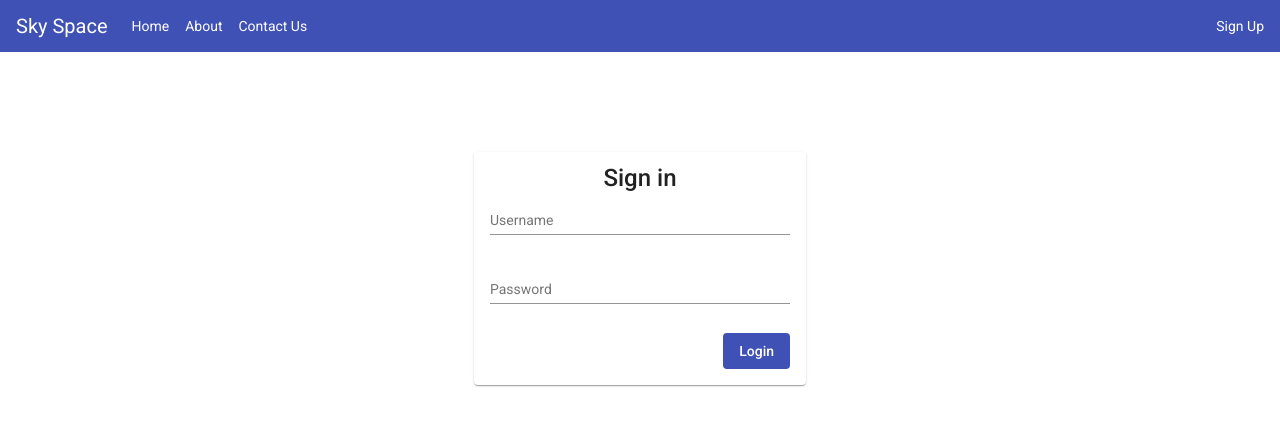
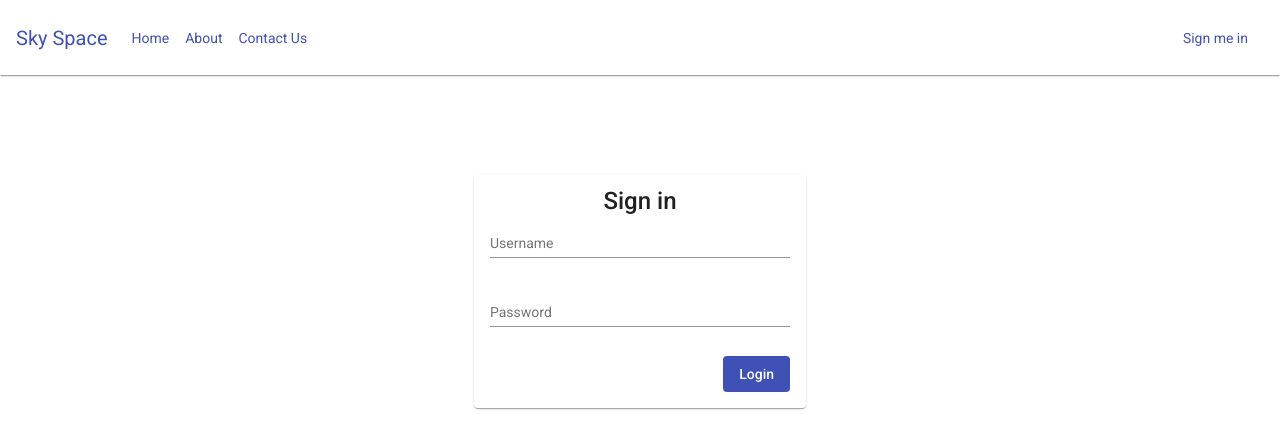
Before and after one commit to animesha10/web, an Angular app: page /login in a window 1280 px wide. Before the commit this address led to /. Shown: the top 448 px of the page. Built offline with nearby package versions, Linux system fonts and the light colour scheme.

Commit message:
Initial Commits

```diff
--- a/src/app/app-routing.module.ts
+++ b/src/app/app-routing.module.ts
@@ -1,8 +1,11 @@
 import { NgModule } from '@angular/core';
 import { Routes, RouterModule } from '@angular/router';
+import { LoginComponent } from './login/login.component';
 
 
-const routes: Routes = [];
+const routes: Routes = [
+  { path: 'login', component: LoginComponent }
+];
 
 @NgModule({
   imports: [RouterModule.forRoot(routes)],
--- a/src/app/app.component.html
+++ b/src/app/app.component.html
@@ -1,4 +1,3 @@
 <app-header></app-header>
-<app-login></app-login>
 
 <router-outlet></router-outlet>
--- a/src/app/header/header.component.html
+++ b/src/app/header/header.component.html
@@ -16,7 +16,7 @@
       </li>
     </ul>
     <span class="navbar-text white">
-      Sign Up
+        <a class="white nav-link" routerLink="/login">Sign me in</a>
     </span>
   </div>
 </nav>
--- a/src/app/header/header.component.less
+++ b/src/app/header/header.component.less
@@ -1,6 +1,11 @@
 .header-container{
-  background-color: #3f51b5;
+  background-color: white;
+  box-shadow: 0px 2px 1px -1px rgba(0, 0, 0, 0.2), 0px 1px 1px 0px rgba(0, 0, 0, 0.14), 0px 1px 3px 0px rgba(0, 0, 0, 0.12);
+  height: 75px;
+   /*position: fixed;
+  top: 0;
+  width: 100%;*/
 }
 .white{
-  color: white !important;
+  color: #3f51b5 !important;
 }
```
